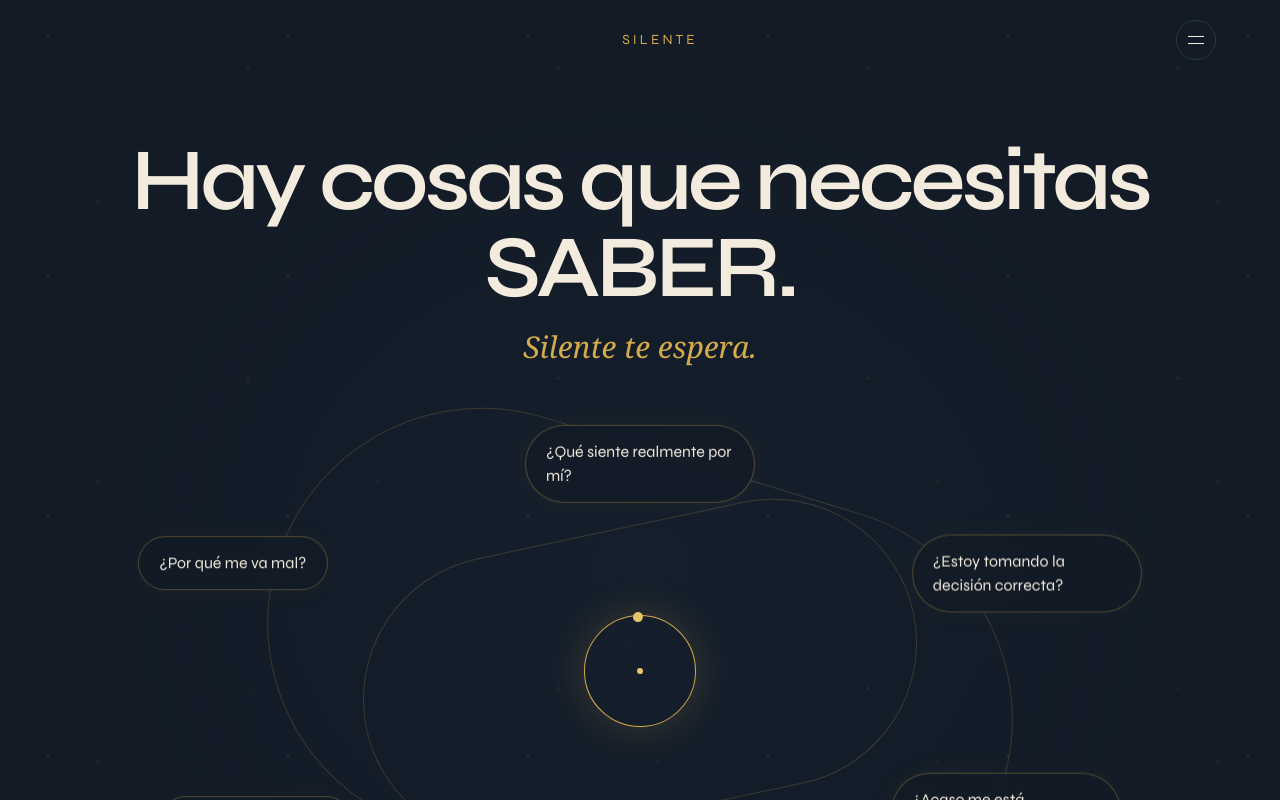
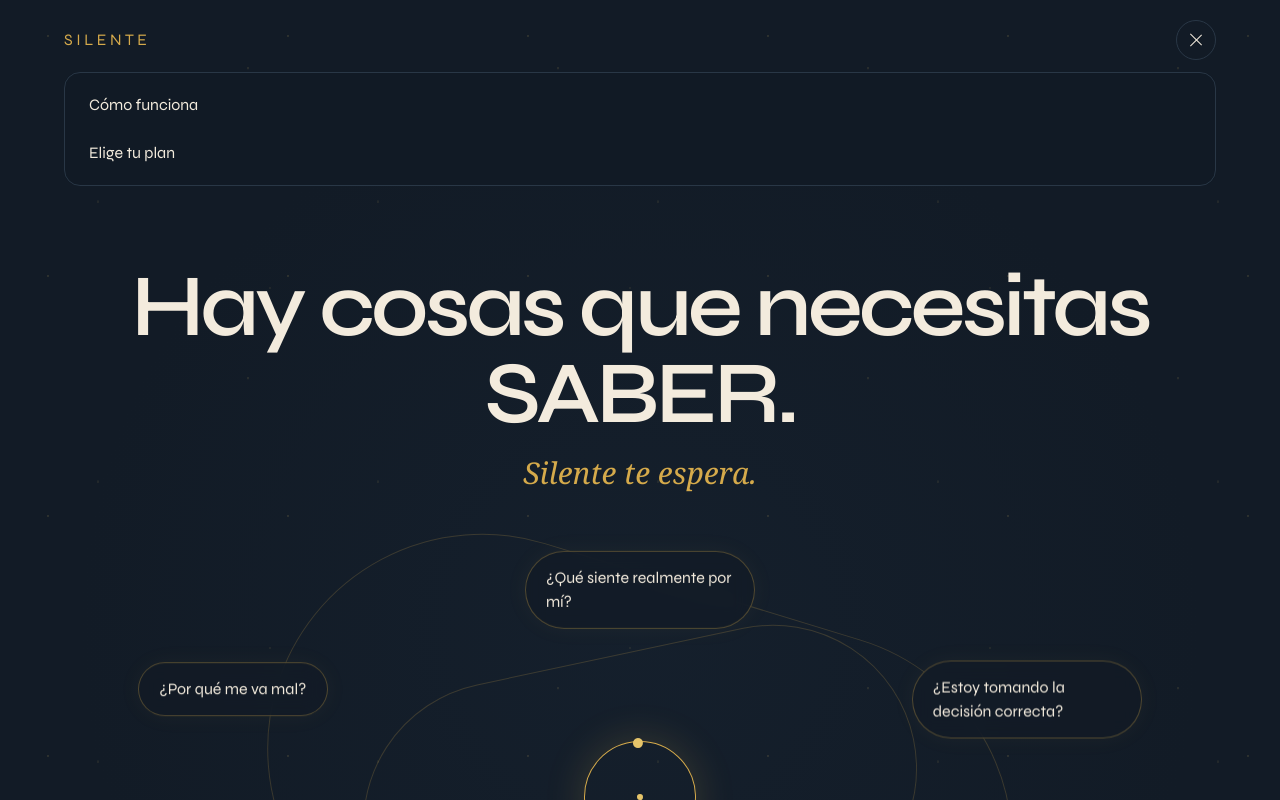
Before and after one commit to ElCopyPaste/silente-web, a Next.js app: page / in a window 1280 px wide. Both pictures are taken after a click on the button "Abrir menú". Shown: the top 800 px of the page. Built offline with nearby package versions, Linux system fonts and the light colour scheme.

Commit message:
Implementa navegación funcional del encabezado

```diff
--- a/components/Header.tsx
+++ b/components/Header.tsx
@@ -1,16 +1,53 @@
+"use client";
+
+import { useState } from "react";
+
+const links = [
+  ["Cómo funciona", "#como-funciona"],
+  ["Elige tu plan", "#elige-tu-plan"],
+] as const;
+
 export function Header() {
+  const [open, setOpen] = useState(false);
+
   return (
-    <header className="mx-auto flex max-w-6xl items-center justify-between">
-      <div className="h-8 w-20" aria-hidden="true" />
-      <div className="text-sm tracking-[.22em] text-[var(--silente-gold)]">SILENTE</div>
-      <button
-        type="button"
-        aria-label="Abrir menú"
-        className="flex h-10 w-10 flex-col items-center justify-center gap-1.5 rounded-full border border-[var(--silente-border)]"
+    <header className="relative z-30 mx-auto max-w-6xl">
+      <div className="flex items-center justify-between">
+        <a href="#" aria-label="Silente, inicio" className="text-sm font-semibold tracking-[.22em] text-[var(--silente-gold)]">
+          SILENTE
+        </a>
+
+        <button
+          type="button"
+          aria-label={open ? "Cerrar menú" : "Abrir menú"}
+          aria-expanded={open}
+          onClick={() => setOpen((value) => !value)}
+          className="flex h-10 w-10 flex-col items-center justify-center gap-1.5 rounded-full border border-[var(--silente-border)] transition-colors hover:border-[var(--silente-gold)] focus-visible:outline focus-visible:outline-2 focus-visible:outline-offset-4 focus-visible:outline-[var(--silente-gold-light)]"
+        >
+          <span className={"h-px w-4 bg-[var(--silente-ivory)] transition-transform " + (open ? "translate-y-[3px] rotate-45" : "")} />
+          <span className={"h-px w-4 bg-[var(--silente-ivory)] transition-transform " + (open ? "-translate-y-[3px] -rotate-45" : "")} />
+        </button>
+      </div>
+
+      <div
+        className={
+          "overflow-hidden transition-[max-height,opacity,margin] duration-300 " +
+          (open ? "mt-3 max-h-40 opacity-100" : "max-h-0 opacity-0")
+        }
       >
-        <span className="h-px w-4 bg-[var(--silente-ivory)]" />
-        <span className="h-px w-4 bg-[var(--silente-ivory)]" />
-      </button>
+        <nav className="rounded-2xl border border-[var(--silente-border)] bg-[rgba(18,27,38,.94)] p-2 backdrop-blur-md" aria-label="Navegación principal">
+          {links.map(([label, href]) => (
+            <a
+              key={href}
+              href={href}
+              onClick={() => setOpen(false)}
+              className="block rounded-xl px-4 py-3 text-sm text-[var(--silente-ivory)] transition-colors hover:bg-[var(--silente-secondary)] hover:text-[var(--silente-gold-light)]"
+            >
+              {label}
+            </a>
+          ))}
+        </nav>
+      </div>
     </header>
   );
 }
```
